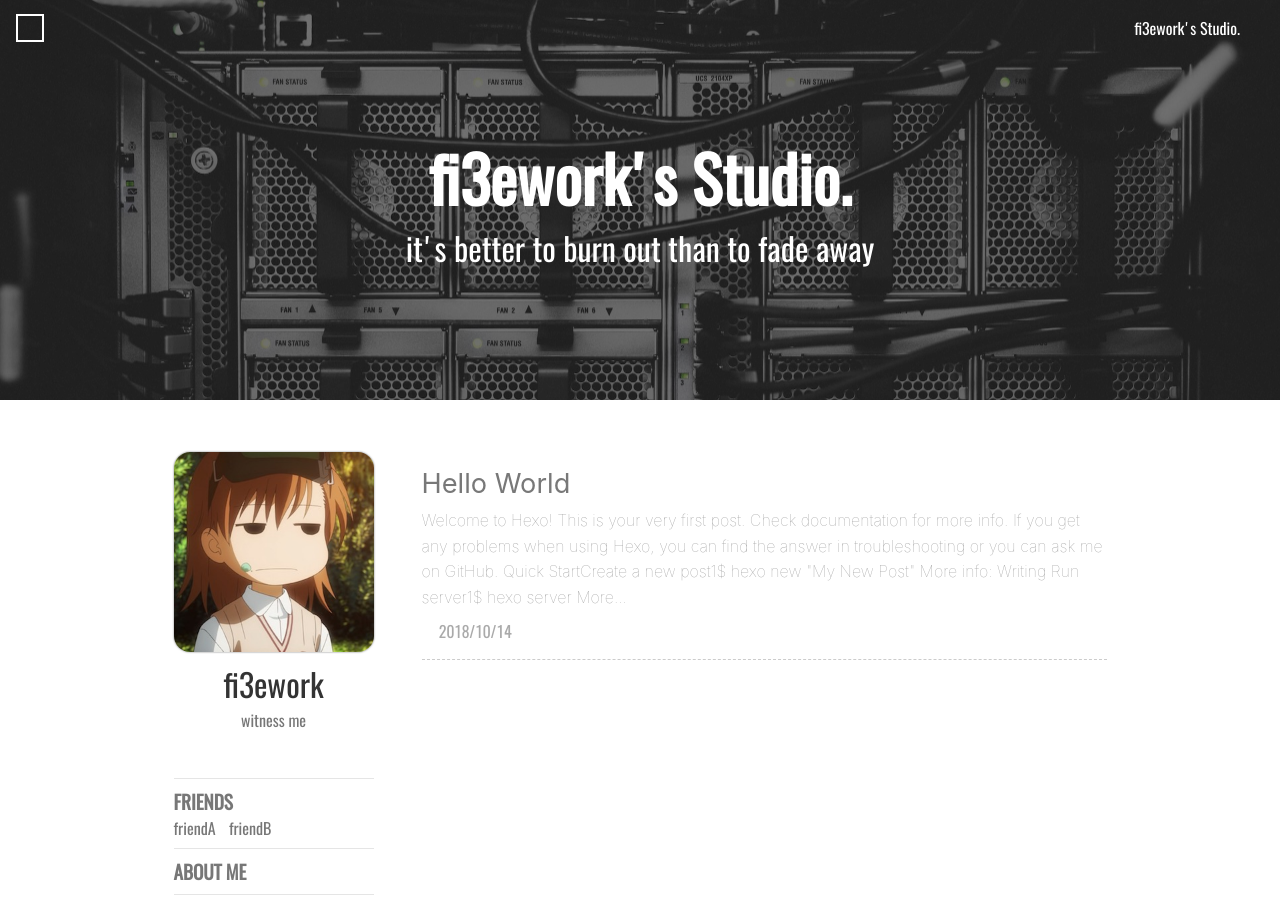
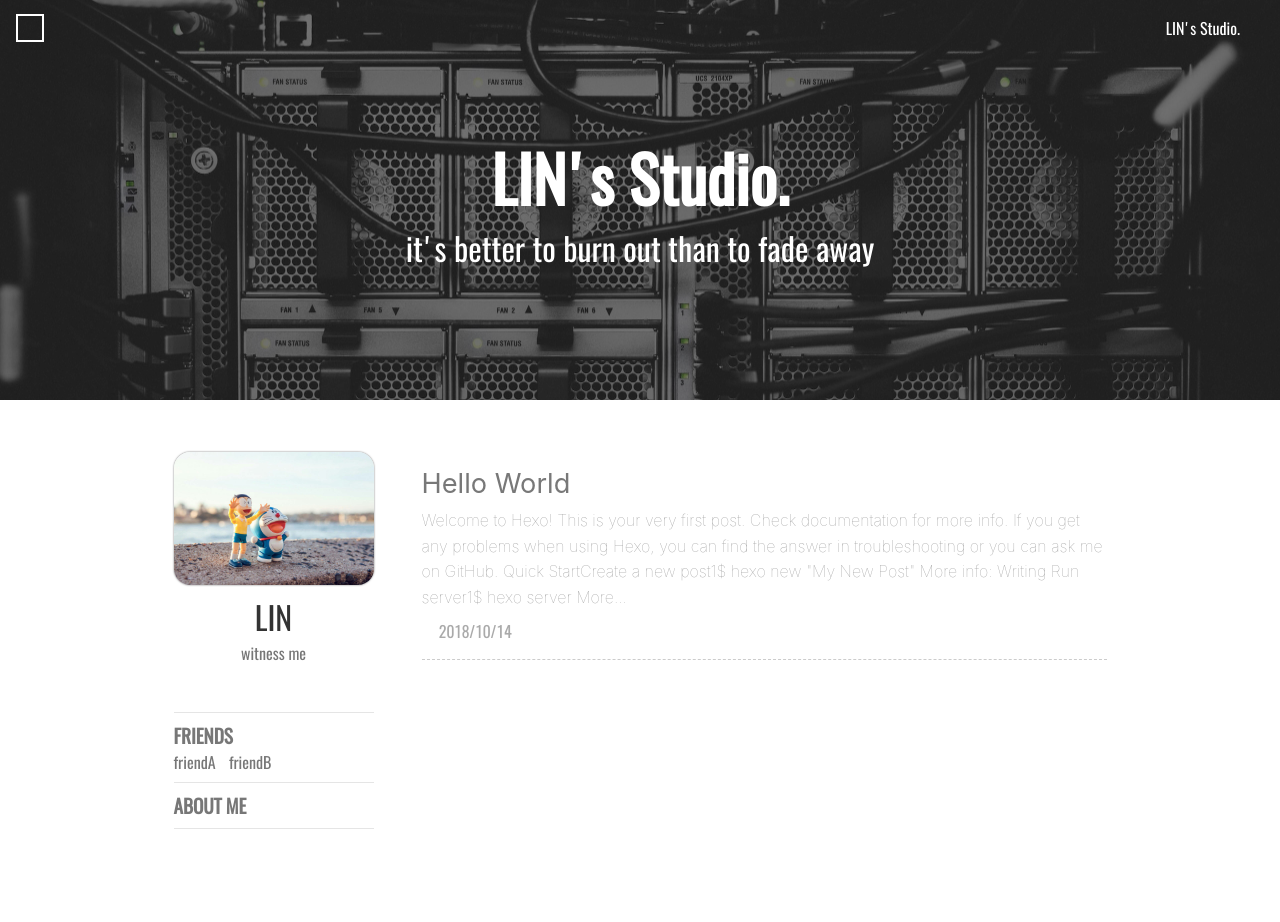
Before and after one commit to lin559/lin559.github.io, a plain HTML site: page index.html in a window 1280 px wide. Shown: the top 922 px of the page. Drawn offline with nearby package versions, Linux system fonts and the light colour scheme; some packages are replaced by stand-ins of ours; a script that the page names is missing; a web font is replaced by a local one.

Commit message:
Site updated: 2018-10-15 23:09:20

```diff
--- a/index.html
+++ b/index.html
@@ -22,7 +22,7 @@
     <meta name="description" content="">
     <meta http-equiv="Cache-control" content="no-cache">
     <meta http-equiv="X-UA-Compatible" content="IE=edge,chrome=1"/>
-    <title>fi3ework&#39;s Studio</title>
+    <title>LIN&#39;s Studio</title>
     <style type="text/css">
     @font-face {
         font-family: 'Oswald-Regular';
@@ -210,7 +210,7 @@
     <div class="header-sidebar-menu">&#xe775;</div>
     <!-- post页的toggle banner  -->
 
-    <a class="home-link" href=/>fi3ework's Studio.</a>
+    <a class="home-link" href=/>LIN's Studio.</a>
 </header>
     <div class="wrapper">
         <div class="site-intro" style="
@@ -236,7 +236,7 @@ height:50vh;
         <h1 class="intro-title">
             <!-- 主页  -->
 
-            fi3ework's Studio.
+            LIN's Studio.
             <!-- 文章页  -->
 
         </h1>
@@ -386,8 +386,8 @@ More...
             <!-- profile -->
 
             <div class="profile">
-    <img class="profile-avatar" alt="avatar" src= /avatar/Misaka.jpg >
-    <div class="profile-name">fi3ework</div>
+    <img class="profile-avatar" alt="avatar" src= /avatar/DUOLA.JPG >
+    <div class="profile-name">LIN</div>
 
     <div class="profile-signature">
         witness me
```
Also changed, not shown: 2018/10/14/hello-world/index.html (+3 -3 lines), archives/2018/10/index.html (+2 -2 lines), archives/2018/index.html (+2 -2 lines), archives/index.html (+2 -2 lines), avatar/DUOLA.JPG (added).
